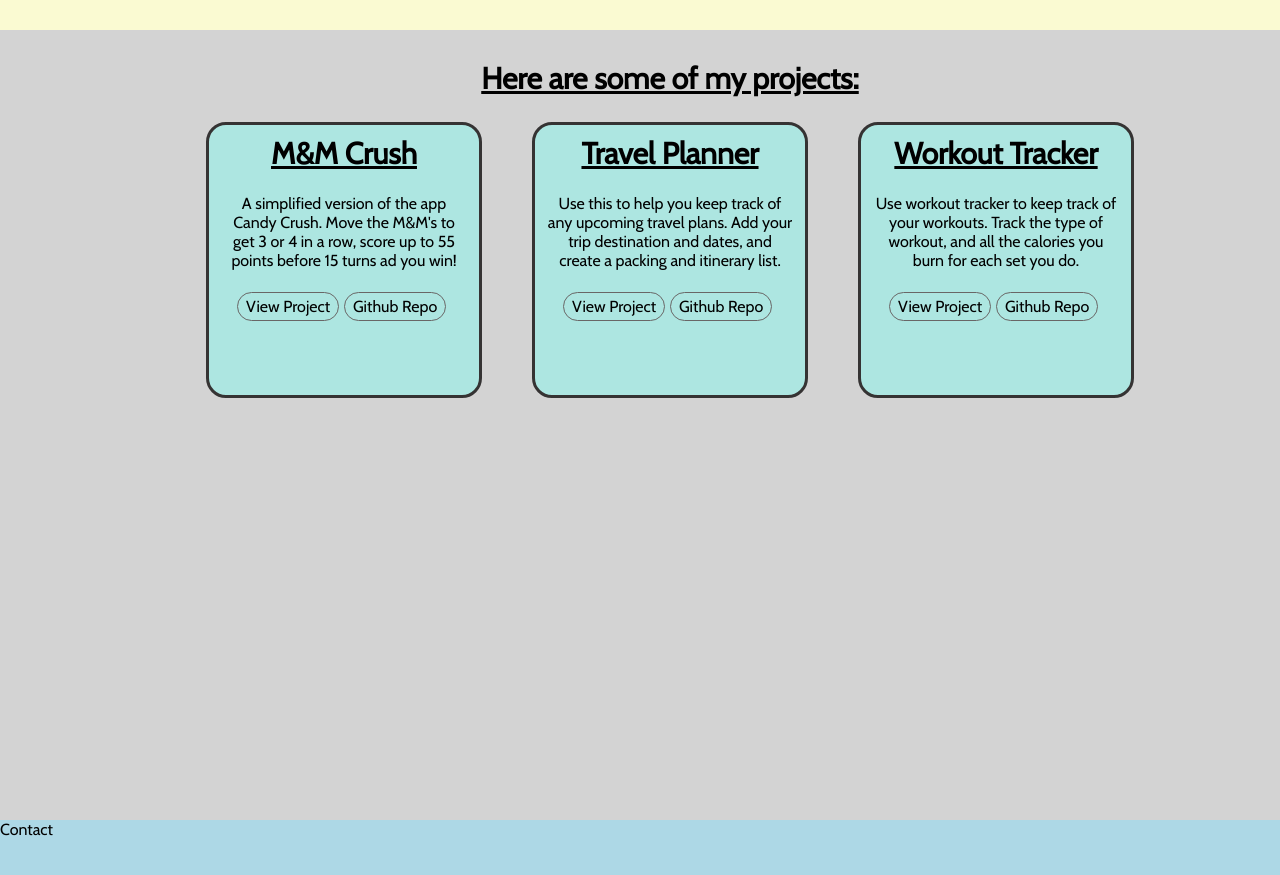
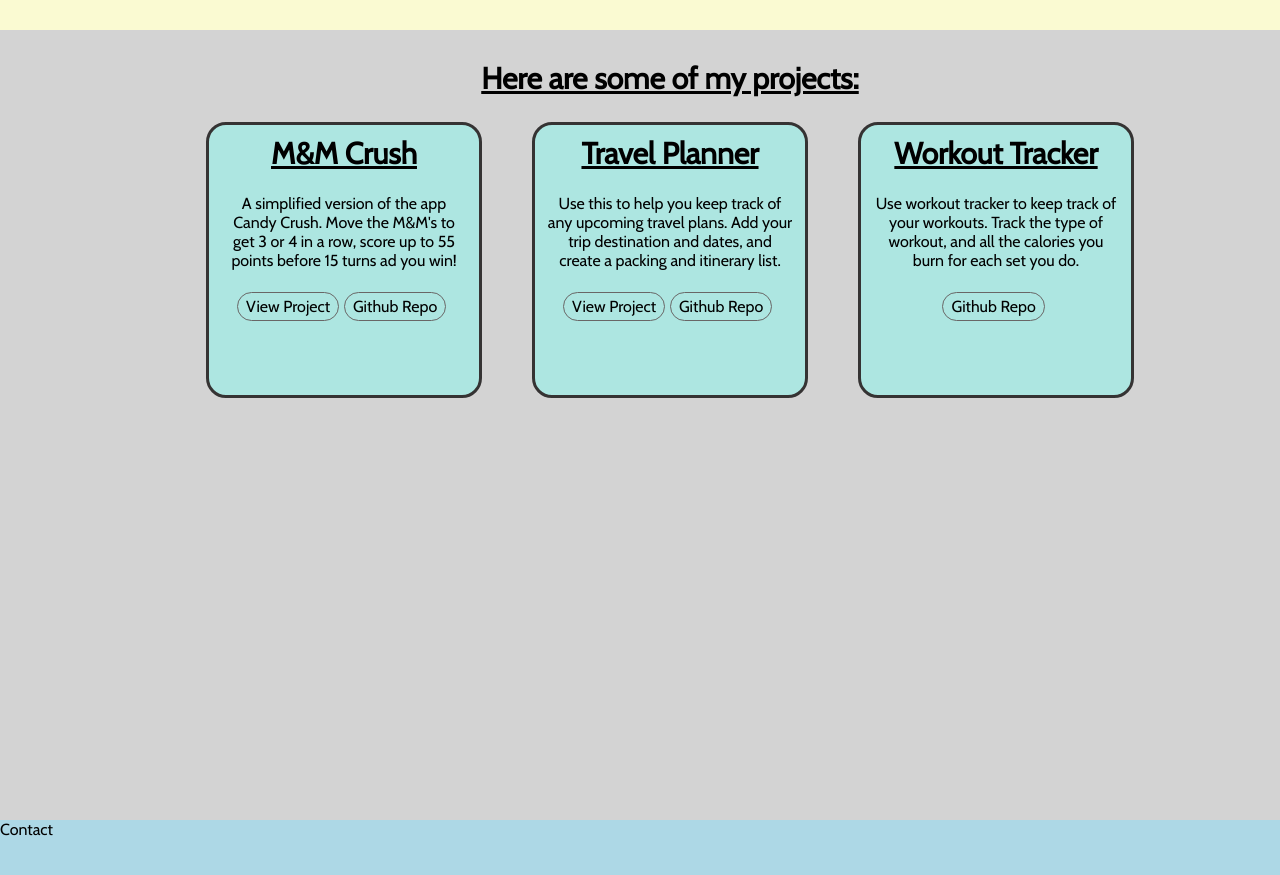
Before and after one commit to jesspesale/portfolio-site, a React (Create React App) app: page / in a window 1280 px wide. Shown: the part 1480-2355 px from the top of the page. Built offline with nearby package versions, Linux system fonts and the light colour scheme.

Commit message:
added checkUrl function to check if the project has a live site or not yet

```diff
--- a/src/components/project_item/project_item.jsx
+++ b/src/components/project_item/project_item.jsx
@@ -3,22 +3,39 @@ import "./project_item.css"
 
 
 const ProjectItem = ({project}) => {
+
+    function checkUrl(){
+        if(project.url){
+            return (
+              <a
+                className="button"
+                type="submit"
+                target="_blank"
+                href={project.url}
+              >
+                View Project
+              </a>
+            );
+        }
+    }
+
     {console.log(project)}
     return (
       <div className="container">
         <div className="item">
-          <a target="_blank">
           <h1 className="project-title">{project.title}</h1>
           <p className="project-desc">{project.desc}</p>
           <div className="buttons">
-              <a className="button" type="submit" href={project.url}>
-                View Project
-              </a>
-              <a className="button" type="submit" href={project.git}>
+            {checkUrl()}
+            <a
+              className="button"
+              type="submit"
+              target="_blank"
+              href={project.git}
+            >
               Github Repo
             </a>
           </div>
-          </a>
         </div>
       </div>
     );
--- a/src/data/projects.js
+++ b/src/data/projects.js
@@ -17,8 +17,7 @@ export const projects = [
   {
     id: 3,
     title: "Workout Tracker",
-    url: "https://travel-plannerr.netlify.app/",
     desc: "Use workout tracker to keep track of your workouts. Track the type of workout, and all the calories you burn for each set you do.",
-    git: ""
+    git: "https://github.com/jesspesale/workout_tracker_backend",
   },
 ];
```
Lines whose indentation alone changed are shown as unchanged.
